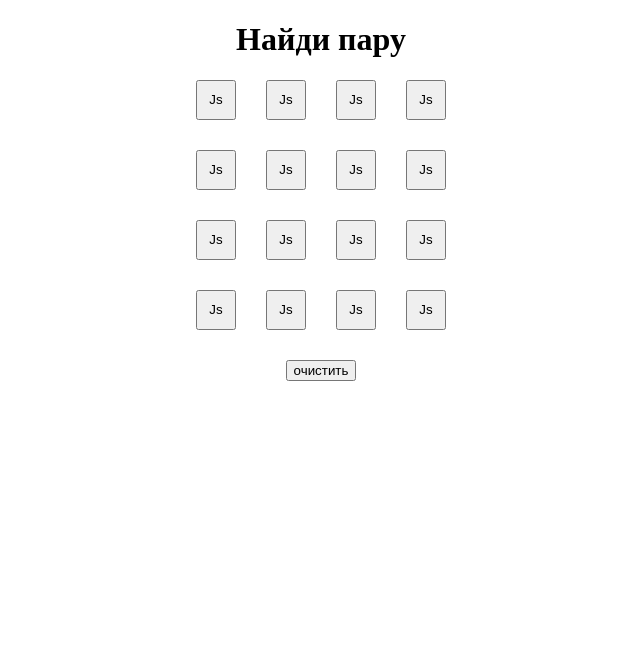
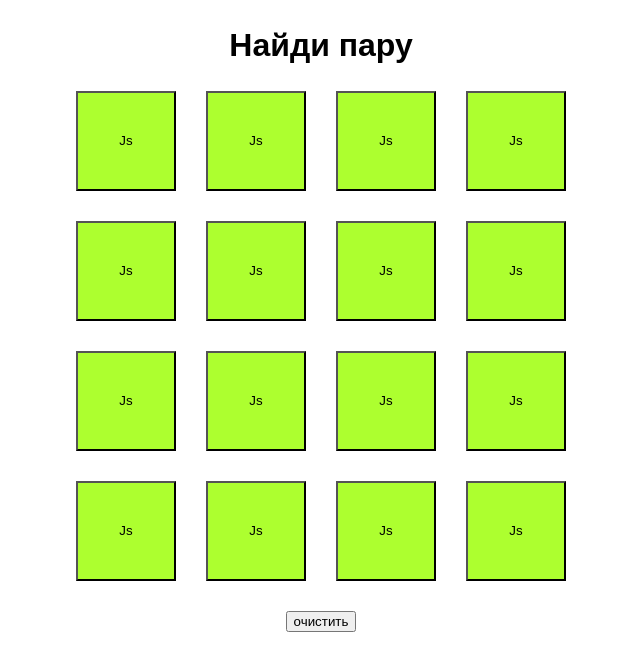
Before and after one commit to GalkinAlexeyAndreevich/JS, a plain HTML site: page gfhf/index.html in a window 1280 px wide. Both pictures are taken after a click on the button "очистить". Shown: the whole page, without its empty margins (319-959 px from the left). Drawn offline with Linux system fonts and the light colour scheme.

Commit message:
Add files via upload

```diff
--- a/gfhf/1.js
+++ b/gfhf/1.js
@@ -5,8 +5,12 @@ let repaired
 let povtor
 let n = 8
 let time;
-createCard()
+massNum =  createNumber(massNum, n)
+randomArray = RandArr(massNum)
+console.log(RandArr(massNum))
+createCard(n)
 let allBtn = document.querySelectorAll(".btnNum")
+
 function createNumber(mass, n){
     for(let i=0; i<n; i++){
         let num = i
@@ -14,8 +18,7 @@ function createNumber(mass, n){
     }
     return mass
 }
-massNum =  createNumber(massNum, n)
-console.log(massNum)
+
 function RandArr(mass){
 	for(let i=mass.length-1; i>0;i--){
 		let j = Math.floor(Math.random()*(i+1))
@@ -26,33 +29,15 @@ function RandArr(mass){
 	}
 	return mass
 }
-console.log(RandArr(massNum))
-randomArray = RandArr(massNum)
-//massNum = RandArr(massNum)
-//console.log(massNum)
-/*function massFilter(mass, num){
-    let proverka = false
-    let newArr = []
-    for(let check of mass){
-        if(check==num && proverka == false){
-            proverka = true
-            continue
-        }
-        else{
-           newArr.push(check)
-        }
 
-    }
-    return newArr
-}
-*/
-function createCard(){
-    for(let i =0; i<4; i++){
+
+function createCard(n){
+    for(let i =0; i<n/2; i++){
         let div = document.createElement("div")
         div.classList.add("line")
         container.append(div)
 
-        for(let i =0; i<4; i++){
+        for(let i =0; i<n/2; i++){
         let card = document.createElement("button")
         card.classList.add("btnNum")
         card.textContent = "Js"
@@ -65,12 +50,14 @@ function createCard(){
         let allBtn = document.querySelectorAll(".btnNum")
         for(let text of allBtn){
             text.textContent = "Js"
+            text.disabled = null
             povtor = 0
         }
     })
     container.append(btnClear)
 
 }
+
 container.addEventListener('click',(e)=>{
     let item = e.target.closest(".btnNum")
     for(let i = 0; i<allBtn.length;i++){
@@ -81,11 +68,10 @@ container.addEventListener('click',(e)=>{
                 for(let i = 0; i<allBtn.length; i++){
                     allBtn[i].disabled = true
                 }
-                console.log(povtor)
+
 				if(item.textContent == povtor.textContent){
-					console.log("одинаковые числа")
                     for(let i = 0; i<allBtn.length; i++){
-                        if(allBtn[i].disabled == true){
+                        if(allBtn[i].disabled == true && allBtn[i].textContent == "Js"){
                             allBtn[i].disabled = null
                         }
 
@@ -93,26 +79,29 @@ container.addEventListener('click',(e)=>{
                     item.disabled = true
                     povtor.disabled = true
 				}
+
 				else{
                     clearTimeout(time)
                     time = setTimeout(()=>{
                         item.textContent = "Js"
                         povtor.textContent= "Js"
                         for(let i = 0; i<allBtn.length; i++){
-                            allBtn[i].disabled = null
+                            if(allBtn[i].textContent == "Js"){
+                                allBtn[i].disabled = null
+                            }
+
                         }
                     },1000)
 
-					console.log("разные числа")
 				}
+
                 kolvo-=1
-                console.log(kolvo)
+
 
 			}
 
 			else{
                 kolvo+=1
-                console.log(kolvo)
                 povtor = null
 				povtor = item
 			}
--- a/gfhf/index.html
+++ b/gfhf/index.html
@@ -6,6 +6,9 @@
     <meta name="viewport" content="width=device-width, initial-scale=1.0">
     <title>Document</title>
 </head>
+<link rel="preconnect" href="https://fonts.googleapis.com">
+<link rel="preconnect" href="https://fonts.gstatic.com" crossorigin>
+<link href="https://fonts.googleapis.com/css2?family=Poppins:wght@300&display=swap" rel="stylesheet">
 <link rel="stylesheet" href="./main.css">
 <script src="./1.js" defer></script>
 <body>
--- a/gfhf/main.css
+++ b/gfhf/main.css
@@ -1,3 +1,9 @@
+/* *{
+
+} */
+body{
+    font-family: 'Poppins', sans-serif;
+}
 .title{
     text-align: center;
 }
@@ -12,6 +18,10 @@
     gap: 30px;
 }
 .btnNum{
-    width: 40px;
-    height: 40px;
+    background-color: greenyellow;
+    width: 100px;
+    height: 100px;
 }
+.closeBtn{
+    pointer-events: none;
+}
```
